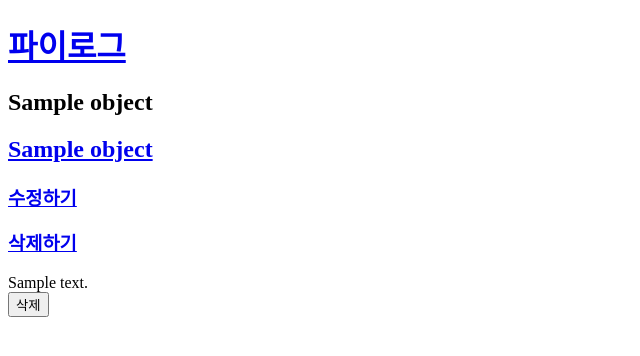
After one commit to good5229/board, a Django app: template board/blog/templates/delete.html in a window 1280 px wide. The commit adds this page. Shown: the top 356 px of the page, without its empty margins (0-640 px from the left). Run offline with Django 3.2, Linux system fonts and the light colour scheme; the template is opened without the code that fills it: most values are stand-ins (such as "Sample title", 1, 10 or a date in 2020); parts of the project's set-up code (start-up, migrations or seed data) failed here and were passed over.

Commit message:
feat(board): add delete

```diff
--- a/board/blog/templates/_post.html
+++ b/board/blog/templates/_post.html
@@ -2,5 +2,6 @@
     <h1>{{ object.title }}</h1>
     <h1><a href="{% url 'blog:detail' object.id %}">{{ object.title }}</a></h1>
     <h3><a href="{% url 'blog:update' object.id %}">수정하기</a></h3>
+    <h3><a href="{% url 'blog:delete' object.id %}">삭제하기</a></h3>
     {{ object.content|linebreaksbr }}
 </article>
--- /dev/null
+++ b/board/blog/templates/delete.html
@@ -0,0 +1,17 @@
+{% extends 'base.html' %}
+{% block content %}
+    <article class="post">
+        <h1>{{ object.title }}</h1>
+        <h1><a href="{% url 'blog:detail' object.id %}">{{ object.title }}</a></h1>
+        <h3><a href="{% url 'blog:update' object.id %}">수정하기</a></h3>
+        <h3><a href="{% url 'blog:delete' object.id %}">삭제하기</a></h3>
+        {{ object.content|linebreaksbr }}
+        <form action="{{ request.path }}" method="post">
+            {% csrf_token %}
+            <button type="submit">삭제</button>
+{#            TODO#}
+{#            add cancel#}
+
+        </form>
+    </article>
+{% endblock %}
--- a/board/blog/urls.py
+++ b/board/blog/urls.py
@@ -1,6 +1,6 @@
 from django.urls import re_path
 
-from board.blog.views import PostList, PostDetail, PostCreate, PostUpdate
+from board.blog.views import PostList, PostDetail, PostCreate, PostUpdate, PostDelete
 
 app_name = 'blog'
 
@@ -8,5 +8,6 @@ urlpatterns = [
     re_path(r'^$', PostList.as_view(), name='home'),
     re_path(r'^create/$', PostCreate.as_view(), name='create'),
     re_path(r'(?P<pk>\d+)/$', PostDetail.as_view(), name='detail'),
-    re_path(r'(?P<pk>\d+)/update$', PostUpdate.as_view(), name='update')
+    re_path(r'(?P<pk>\d+)/update$', PostUpdate.as_view(), name='update'),
+    re_path(r'(?P<pk>\d+)/delete$', PostDelete.as_view(), name='delete'),
 ]
```
Also changed, not shown: board/blog/views.py (+8 -1 lines).
